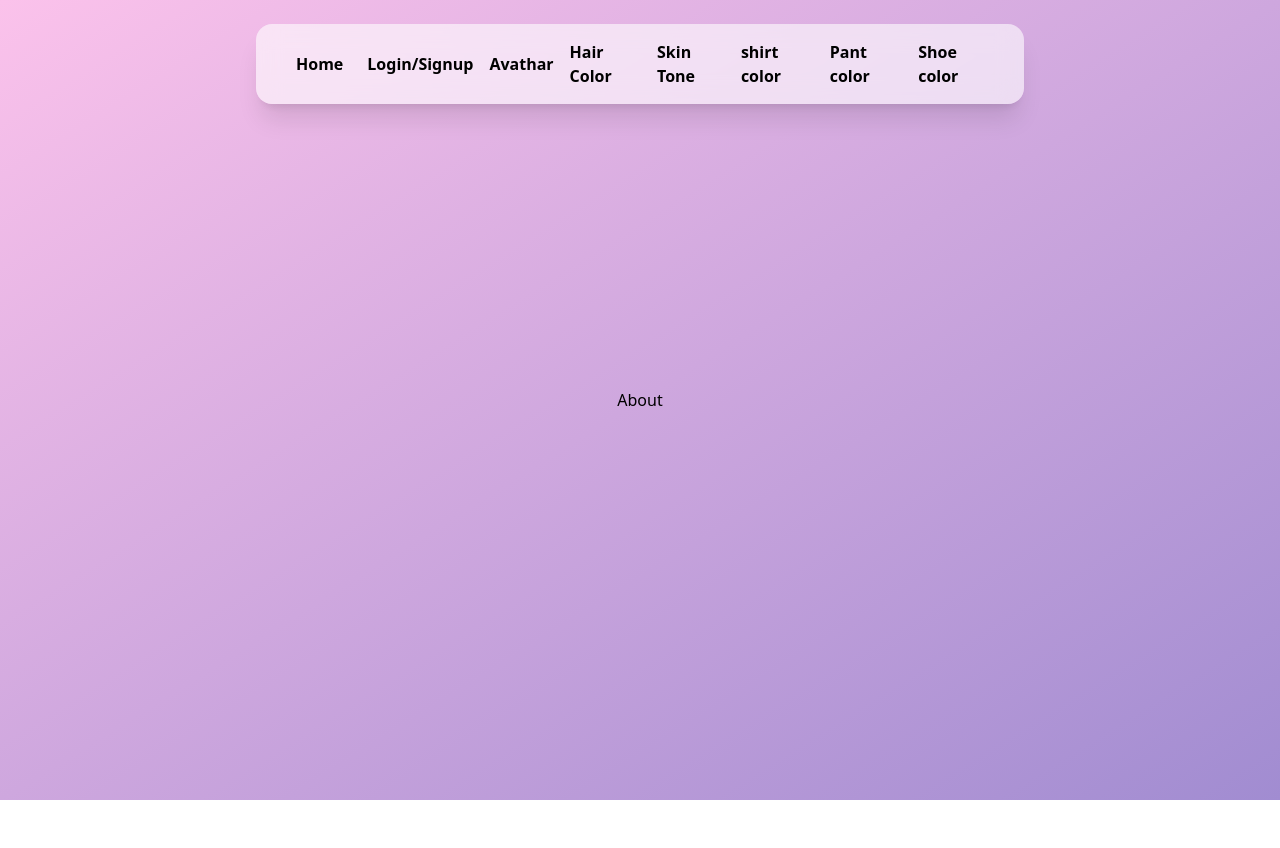
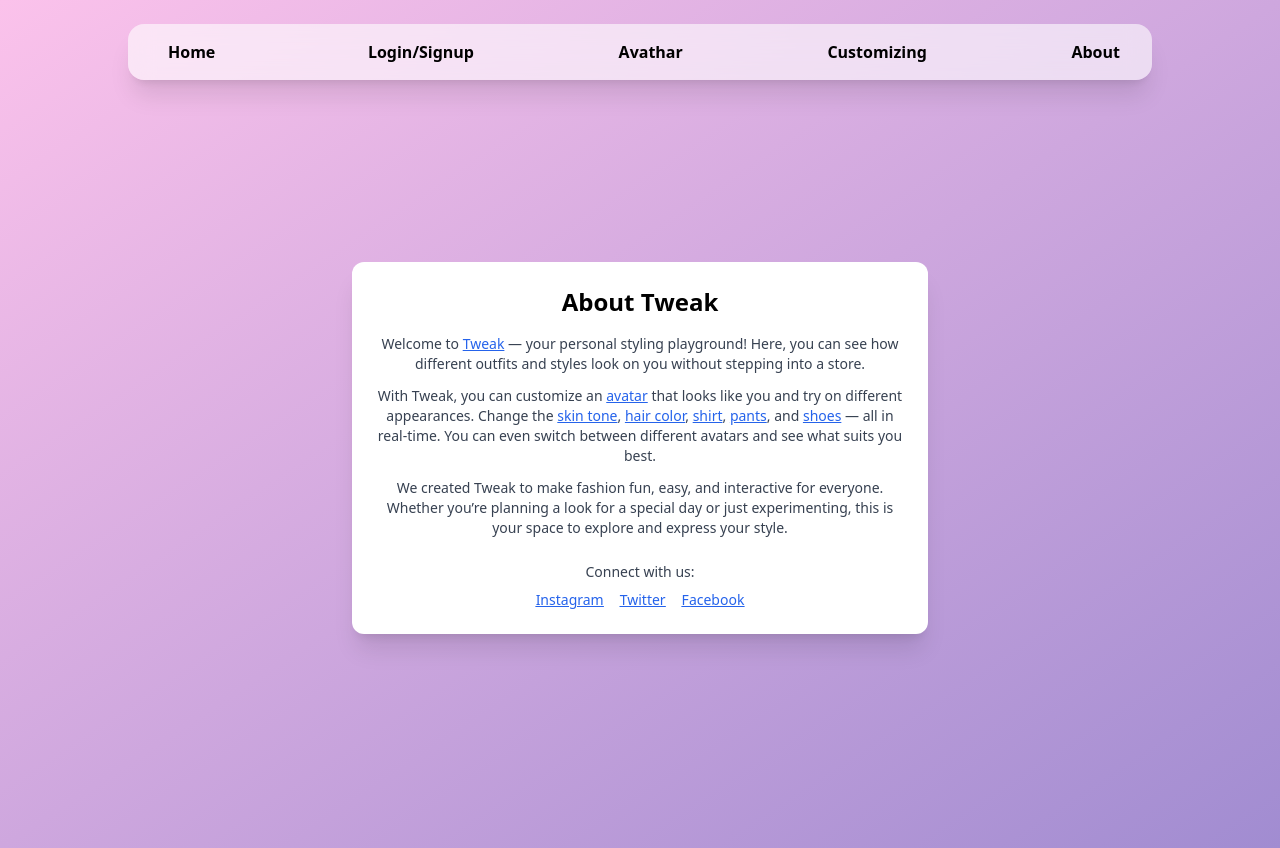
Before and after one commit to VARUN1105M/Avatar-Making-Website, a React (Vite) app: page /about in a window 1280 px wide. Before the commit the page ends 800 px from the top, so only its background shows below. Built offline with nearby package versions, Linux system fonts and the light colour scheme.

Commit message:
Feat: added About page

```diff
--- a/src/Components/Navigation.jsx
+++ b/src/Components/Navigation.jsx
@@ -1,13 +1,14 @@
-import React, { useEffect, useState } from 'react';
+import React, { useEffect, useRef, useState } from 'react';
 import { Link, useNavigate } from 'react-router-dom';
 import { supabase } from '../../supabase/Supabase';
 
 const Navigation = () => {
   const [session, setSession] = useState(null);
+  const [customizingOpen, setCustomizingOpen] = useState(false);
+  const dropdownRef = useRef(null);
   const navigate = useNavigate();
 
   useEffect(() => {
-    // Get initial session
     const getSession = async () => {
       const { data, error } = await supabase.auth.getSession();
       if (!error) setSession(data.session);
@@ -15,7 +16,6 @@ const Navigation = () => {
 
     getSession();
 
-    // Listen for auth changes
     const { data: listener } = supabase.auth.onAuthStateChange(
       (_event, newSession) => {
         setSession(newSession);
@@ -27,70 +27,78 @@ const Navigation = () => {
     };
   }, []);
 
+  // 🔴 Close dropdown when clicking outside
+  useEffect(() => {
+    const handleClickOutside = (event) => {
+      if (dropdownRef.current && !dropdownRef.current.contains(event.target)) {
+        setCustomizingOpen(false);
+      }
+    };
+
+    document.addEventListener('mousedown', handleClickOutside);
+    return () => document.removeEventListener('mousedown', handleClickOutside);
+  }, []);
+
   const handleLogout = async () => {
     await supabase.auth.signOut();
     setSession(null);
     navigate('/login');
   };
 
+  const handleNavigate = (path) => {
+    setCustomizingOpen(false);
+    navigate(path);
+  };
+
   return (
-    <nav className="fixed top-6 left-1/2 transform -translate-x-1/2 w-full max-w-3xl bg-white/60 backdrop-blur-md rounded-2xl shadow-xl flex justify-between items-center py-4 px-8 z-50 space-x-4">
-      <Link
-        to="/"
-        className="text-black font-bold hover:text-purple-300 transition mx-2"
-      >
-        Home
-      </Link>
+    <nav className="fixed top-6 left-1/2 transform -translate-x-1/2 w-full max-w-5xl bg-white/60 backdrop-blur-md rounded-2xl shadow-xl flex justify-between items-center py-4 px-8 z-50 space-x-4">
+      <Link to="/" className="text-black font-bold hover:text-purple-300 transition mx-2">Home</Link>
+
       {session ? (
-        <button
-          onClick={handleLogout}
-          className="text-black font-bold hover:text-purple-300 transition mx-2"
-        >
+        <button onClick={handleLogout} className="text-black font-bold hover:text-purple-300 transition mx-2">
           Logout
         </button>
       ) : (
-        <Link
-          to="/login"
-          className="text-black font-bold hover:text-purple-300 transition mx-2"
-        >
+        <Link to="/login" className="text-black font-bold hover:text-purple-300 transition mx-2">
           Login/Signup
         </Link>
       )}
-      <Link
-        to="/outfitselector"
-        className="text-black font-bold hover:text-purple-300 transition mx-2"
-      >
+
+      <Link to="/outfitselector" className="text-black font-bold hover:text-purple-300 transition mx-2">
         Avathar
       </Link>
-      <Link
-        to="/haircolorselector"
-        className="text-black font-bold hover:text-purple-300 transition mx-2"
-      >
-        Hair Color
-      </Link>
-      <Link
-        to="/skintoneselector"
-        className="text-black font-bold hover:text-purple-300 transition mx-2"
-      >
-        Skin Tone
-      </Link>
-      <Link
-        to="/shirtcolorselector"
-        className="text-black font-bold hover:text-purple-300 transition mx-2"
-      >
-        shirt color
-      </Link>
-      <Link
-        to="/pantcolorselector"
-        className="text-black font-bold hover:text-purple-300 transition mx-2"
-      >
-        Pant color
-      </Link>
-      <Link
-        to="/shoecolorselector"
-        className="text-black font-bold hover:text-purple-300 transition mx-2"
-      >
-        Shoe color
+
+      {/* Customizing Dropdown */}
+      <div className="relative mx-2" ref={dropdownRef}>
+        <button
+          onClick={() => setCustomizingOpen(!customizingOpen)}
+          className="text-black font-bold hover:text-purple-300 transition focus:outline-none"
+        >
+          Customizing
+        </button>
+        {customizingOpen && (
+          <div className="absolute flex flex-col bg-white/90 backdrop-blur-sm shadow-lg rounded-md mt-2 py-3 px-5 space-y-2 z-50 min-w-[160px]">
+            <button onClick={() => handleNavigate('/haircolorselector')} className="text-left text-black hover:text-purple-400 transition whitespace-nowrap">
+              Hair Color
+            </button>
+            <button onClick={() => handleNavigate('/skintoneselector')} className="text-left text-black hover:text-purple-400 transition whitespace-nowrap">
+              Skin Tone
+            </button>
+            <button onClick={() => handleNavigate('/shirtcolorselector')} className="text-left text-black hover:text-purple-400 transition whitespace-nowrap">
+              Shirt Color
+            </button>
+            <button onClick={() => handleNavigate('/pantcolorselector')} className="text-left text-black hover:text-purple-400 transition whitespace-nowrap">
+              Pant Color
+            </button>
+            <button onClick={() => handleNavigate('/shoecolorselector')} className="text-left text-black hover:text-purple-400 transition whitespace-nowrap">
+              Shoe Color
+            </button>
+          </div>
+        )}
+      </div>
+
+      <Link to="/about" className="text-black font-bold hover:text-purple-300 transition mx-2">
+        About
       </Link>
     </nav>
   );
--- a/src/Pages/About.jsx
+++ b/src/Pages/About.jsx
@@ -1,9 +1,38 @@
-import React from 'react'
+// src/AboutTweak.jsx
+export default function AboutTweak() {
+  return (
+    <div className="min-h-screen flex items-center justify-center px-4 mt-12">
+      <div className="bg-white max-w-xl w-full p-6 rounded-xl shadow-xl text-center">
+        <h1 className="text-2xl font-bold mb-4">About Tweak</h1>
+        <p className="text-gray-700 text-sm mb-3">
+          Welcome to <a href="#" className="text-blue-600 underline">Tweak</a> — your personal styling playground! Here, you can see how different outfits and styles look on you without stepping into a store.
+        </p>
+        <p className="text-gray-700 text-sm mb-3">
+          With Tweak, you can customize an <a href="#" className="text-blue-600 underline">avatar</a> that looks like you and try on different appearances. Change the <a href="#" className="text-blue-600 underline">skin tone</a>, <a href="#" className="text-blue-600 underline">hair color</a>, <a href="#" className="text-blue-600 underline">shirt</a>, <a href="#" className="text-blue-600 underline">pants</a>, and <a href="#" className="text-blue-600 underline">shoes</a> — all in real-time. You can even switch between different avatars and see what suits you best.
+        </p>
+        <p className="text-gray-700 text-sm mb-6">
+          We created Tweak to make fashion fun, easy, and interactive for everyone. Whether you’re planning a look for a special day or just experimenting, this is your space to explore and express your style.
+        </p>
 
-const About = () => {
-  return (
-    <div>About</div>
-  )
+        {/* <h2 className="text-left font-semibold mb-2">Meet Our Team</h2>
+        <div className="space-y-3">
+          {["Member 1", "Member 2", "Member 3", "Member 4"].map((member, index) => (
+            <div key={index} className="bg-gray-100 p-4 rounded-md text-left">
+              <p className="font-bold">{member}</p>
+              <p className="text-sm text-gray-600">Lorem ipsum dolor sit amet, consectetur adipiscing elit.</p>
+            </div>
+          ))}
+        </div> */}
+
+        <div className="mt-6 text-sm text-gray-700">
+          <p className="mb-2">Connect with us:</p>
+          <div className="flex justify-center space-x-4 text-blue-600 underline">
+            <a href="#">Instagram</a>
+            <a href="#">Twitter</a>
+            <a href="#">Facebook</a>
+          </div>
+        </div>
+      </div>
+    </div>
+  );
 }
-
-export default About
```
Also changed, not shown: src/Components/Avathar1.jsx (+17 -17 lines).
